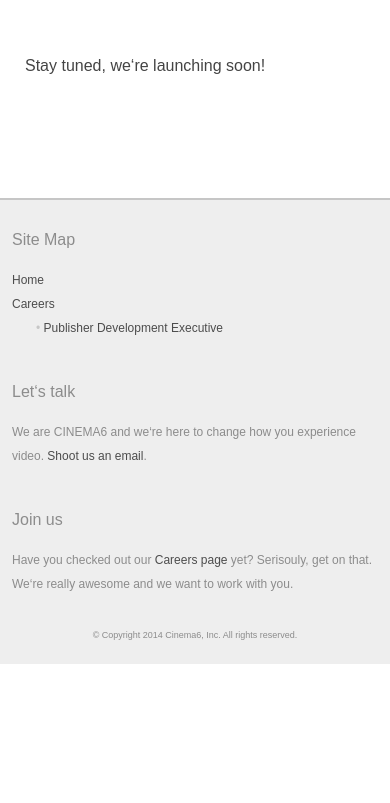
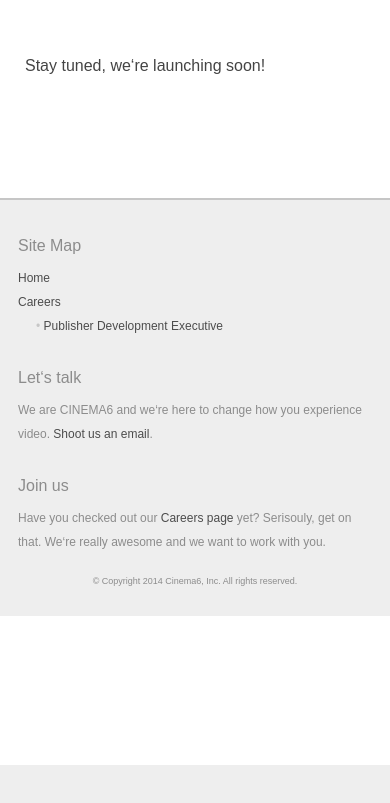
Before and after one commit to cinema6/site, a plain HTML site: page index.html in a window 390 px wide. Shown: the part 760-1563 px from the top of the page. After the commit the page ends 1525 px from the top, so only its background shows below. Drawn offline with nearby package versions, Linux system fonts and the light colour scheme; a script that the page names is missing; a web font is replaced by a local one.

Commit message:
Tweaks on both home and careers page with header and footer.

```diff
--- a/css/careers.css
+++ b/css/careers.css
@@ -124,7 +124,7 @@
                 height:3.5em;
             }
                 .c6logo {
-                    margin:1.2em  0 0 0;
+                    margin:1.2em 0 0 0.5em;
                     width:110px; height:27px; float:left;
 
                 }
--- a/css/splash.css
+++ b/css/splash.css
@@ -257,7 +257,7 @@
                             color:#4c4c4c; text-decoration:underline;
                         }
                             .siteMap__subList {
-                                list-style: none; margin-left:1.5rem; font-size:1em;
+                                list-style: none; margin-left:1.5em; font-size:1em;
                             }
                             .siteMap__subList:before {
                                 content:"•";
@@ -296,9 +296,7 @@
     }
     @media screen and (max-width: 602px) {
         .footer__group {
-            font-size:0.75rem;
-            margin:12.4375em 0;
-            padding:1em;
+            font-size:0.75rem; margin:12.4375em 0; padding:1.5em;
         }
         .footer__container {
            padding:0;
@@ -312,6 +310,15 @@
             .footer__careers {
                 width:100%; margin:0 0 1em 0;
             }
+                .footer__header {
+                    margin:1em 0 0.5em 0;
+                }
+                    .footer__copy {
+                        margin:0;
+                    }
+                    .siteMap__list {
+                        margin:0;
+                    }
         .footer__legalCopy {
             font-size:0.75em; line-height:1.5em;
         }
```
Also changed, not shown: img/baseline-grid.png (added).
